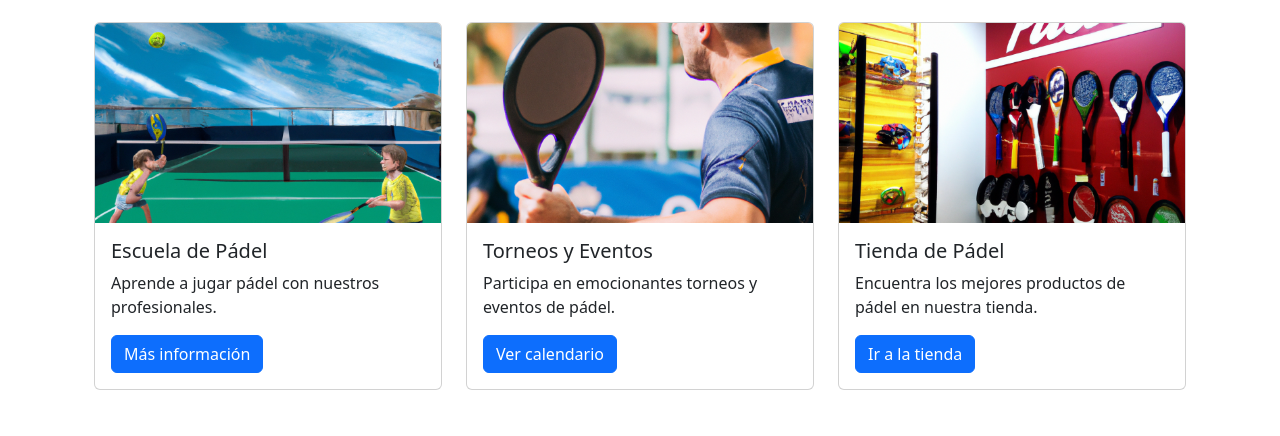
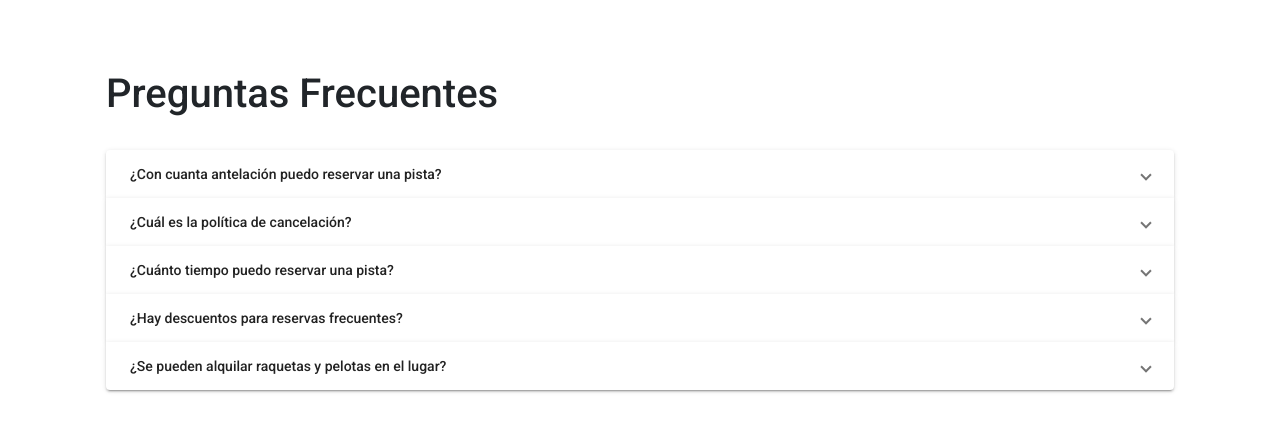
Before and after one commit to Luas6/padelManager, an Angular app in the folder padelManager-frontend/: page / in a window 1280 px wide. Shown: the part 450-886 px from the top of the page. Built offline with nearby package versions, Linux system fonts and the light colour scheme.

Commit message:
Modulo de Faqs

```diff
--- a/padelManager-frontend/angular.json
+++ b/padelManager-frontend/angular.json
@@ -25,6 +25,7 @@
               "src/assets"
             ],
             "styles": [
+              "@angular/material/prebuilt-themes/indigo-pink.css",
               "node_modules/bootstrap/dist/css/bootstrap.min.css",
               "src/styles.css"
             ],
@@ -88,6 +89,7 @@
               "src/assets"
             ],
             "styles": [
+              "@angular/material/prebuilt-themes/indigo-pink.css",
               "src/styles.css"
             ],
             "scripts": []
--- a/padelManager-frontend/package.json
+++ b/padelManager-frontend/package.json
@@ -11,10 +11,12 @@
   "private": true,
   "dependencies": {
     "@angular/animations": "^16.2.3",
+    "@angular/cdk": "^16.2.12",
     "@angular/common": "^16.2.3",
     "@angular/compiler": "^16.2.3",
     "@angular/core": "^16.2.3",
     "@angular/forms": "^16.2.3",
+    "@angular/material": "^16.2.12",
     "@angular/platform-browser": "^16.2.3",
     "@angular/platform-browser-dynamic": "^16.2.3",
     "@angular/router": "^16.2.3",
--- /dev/null
+++ b/padelManager-frontend/src/app/estaticos/faqs/entradas-faqs.ts
@@ -0,0 +1,22 @@
+export const FAQS = [
+    {
+      pregunta: '¿Con cuanta antelación puedo reservar una pista?',
+      respuesta: 'Una cosa que nos diferencia del resto, es que aquí podrás reservar con toda la antelación que quieras, sin límites.'
+    },
+    {
+      pregunta: '¿Cuál es la política de cancelación?',
+      respuesta: 'Puedes cancelar tu reserva hasta 24 horas antes de la hora programada.'
+    },
+    {
+      pregunta: '¿Cuánto tiempo puedo reservar una pista?',
+      respuesta: 'El tiempo de reserva está limitado a 1 hora y media por partido.'
+    },
+    {
+      pregunta: '¿Hay descuentos para reservas frecuentes?',
+      respuesta: 'Actualmente no contamos con estas ofertas, pero estamos trabajando en ellas para brindaros las mejores experiencias a nuestros clientes más fieles.'
+    },
+    {
+      pregunta: '¿Se pueden alquilar raquetas y pelotas en el lugar?',
+      respuesta: 'Sí, disponemos de alquiler de raquetas y pelotas en nuestras instalaciones.'
+    }
+  ];
--- /dev/null
+++ b/padelManager-frontend/src/app/estaticos/faqs/faqs-interface.ts
@@ -0,0 +1,4 @@
+export interface Faq {
+  pregunta: string;
+  respuesta: string;
+}
--- /dev/null
+++ b/padelManager-frontend/src/app/estaticos/faqs/faqs.component.html
@@ -0,0 +1,21 @@
+<section id="faq-section">
+    <div class="container my-5">
+      <div class="row">
+        <div class="mx-auto">
+            <h1 class="faq-title py-4">Preguntas Frecuentes</h1>
+            <div class="faq-list">
+                <mat-accordion>
+                    <mat-expansion-panel *ngFor="let faq of faqs">
+                      <mat-expansion-panel-header>
+                        <mat-panel-title>
+                          {{ faq.pregunta }}
+                        </mat-panel-title>
+                      </mat-expansion-panel-header>
+                      <p>{{ faq.respuesta }}</p>
+                    </mat-expansion-panel>
+                  </mat-accordion>
+            </div>
+        </div>
+      </div>
+    </div>
+  </section>
--- /dev/null
+++ b/padelManager-frontend/src/app/estaticos/faqs/faqs.component.ts
@@ -0,0 +1,12 @@
+import { Component } from '@angular/core';
+import { Faq } from './faqs-interface';
+import { FAQS } from './entradas-faqs';
+
+@Component({
+  selector: 'app-faqs',
+  templateUrl: './faqs.component.html',
+  styleUrls: ['./faqs.component.css']
+})
+export class FaqsComponent {
+  faqs: Faq[] = FAQS;
+}
--- a/padelManager-frontend/src/app/estaticos/home/home.component.html
+++ b/padelManager-frontend/src/app/estaticos/home/home.component.html
@@ -17,6 +17,8 @@
         </div>
       </div>
     </div>
+
+    <app-faqs></app-faqs>
 
     <div class="row mt-4">
       <div class="col-md-4">
--- a/padelManager-frontend/src/index.html
+++ b/padelManager-frontend/src/index.html
@@ -6,6 +6,9 @@
   <base href="/">
   <meta name="viewport" content="width=device-width, initial-scale=1">
   <link rel="icon" type="image/x-icon" href="favicon.ico">
+  <link rel="preconnect" href="https://fonts.gstatic.com">
+  <link href="https://fonts.googleapis.com/css2?family=Roboto:wght@300;400;500&display=swap" rel="stylesheet">
+  <link href="https://fonts.googleapis.com/icon?family=Material+Icons" rel="stylesheet">
 </head>
 <body>
   <!--<h1 class="text-center">Hola Mundo</h1>-->
--- a/padelManager-frontend/src/styles.css
+++ b/padelManager-frontend/src/styles.css
@@ -1 +1,4 @@
 /* You can add global styles to this file, and also import other style files */
+
+html, body { height: 100%; }
+body { margin: 0; font-family: Roboto, "Helvetica Neue", sans-serif; }
```
Also changed, not shown: padelManager-frontend/src/app/app.module.ts (+8 -2 lines), padelManager-frontend/src/app/estaticos/faqs/faqs.component.css (added), 2 other files (tests, documents, lock files or other folders).
